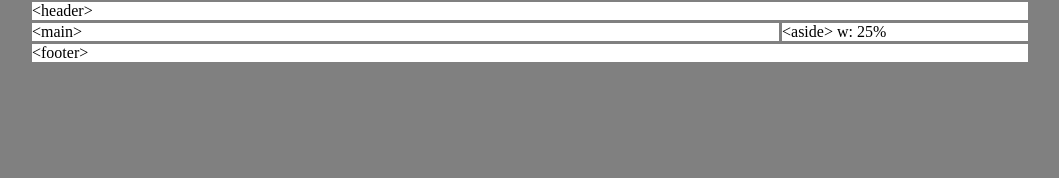
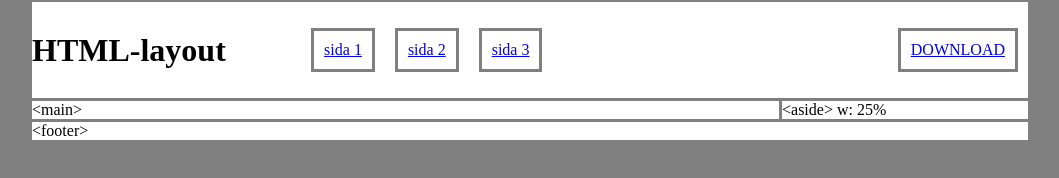
Before and after one commit to Prakticum/html-css-layout-yytrofimov, a plain HTML site: page index.html in a window 1280 px wide. Shown: the whole page, without its empty margins (110-1169 px from the left). Drawn offline with Linux system fonts and the light colour scheme.

Commit message:
Update index.html
fram till steg 4

```diff
--- a/index.html
+++ b/index.html
@@ -11,7 +11,16 @@
 <body>
     <div class="wrapper">
         <header>
-            &ltheader&gt
+            <h1>HTML-layout</h1>
+            <nav>
+                <ul>
+                    <li class = "button active"><a href="#">sida 1</a></li>
+                    <li class = "button"><a href="#">sida 2</a></li>
+                    <li class = "button"><a href="#">sida 3</a></li>
+                </ul>
+
+            </nav>
+            <a href="#" class = "button">DOWNLOAD</a>
         </header>
         <main>
             &ltmain&gt
```
